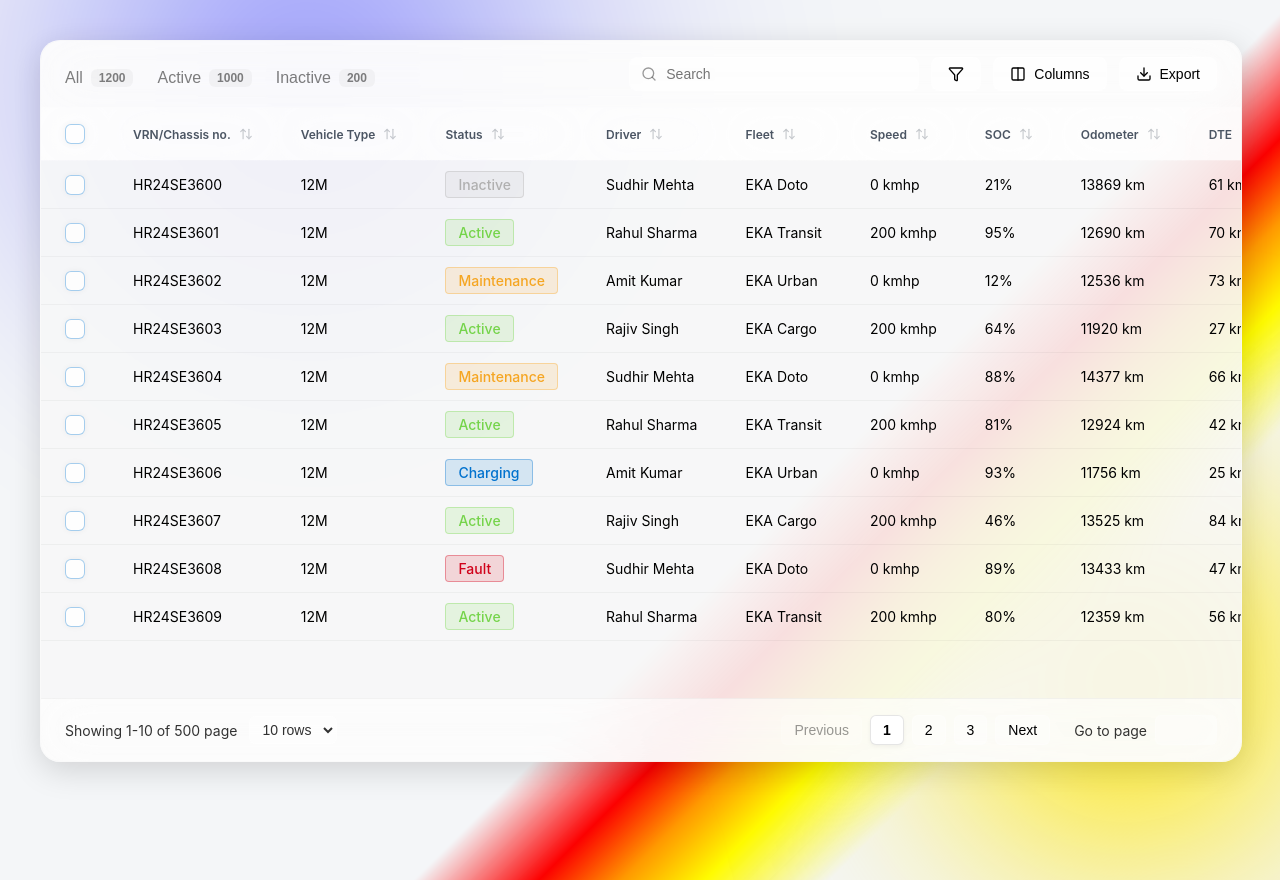
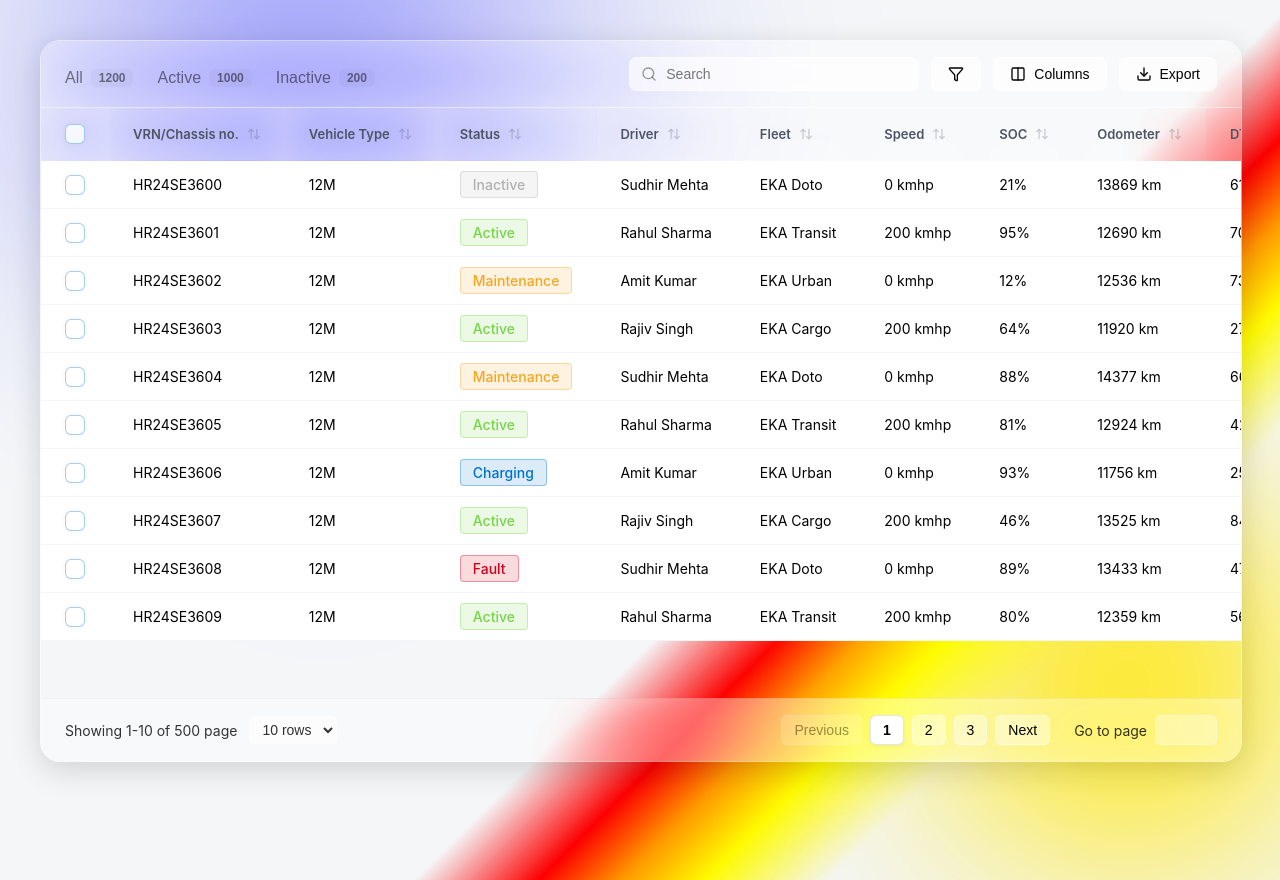
Before and after one commit to Praveen343577/Reusable-Table-Component, a React (Vite) app: page / in a window 1280 px wide. Built offline with nearby package versions, Linux system fonts and the light colour scheme; the HTML template or start-up script is replaced by a standard one.

Commit message:
style: Update Table component styles for improved aesthetics and functionality

```diff
--- a/src/Components/Table.css
+++ b/src/Components/Table.css
@@ -1,9 +1,8 @@
-/* src/Components/common/Table.css */
 .ct-container {
-  --glass-bg: rgba(255, 255, 255, 0.6);
-  --glass-border: rgba(255, 255, 255, 0.3);
-  --row-bg: rgba(248, 248, 248, 0.9);
-  --row-hover-bg: #FFFFFF;
+  --glass-bg: rgba(255, 255, 255, 0.4);
+  --glass-border: rgba(255, 255, 255, 0.5);
+  --row-bg: #FFFFFF;
+  --row-hover-bg: #F4F6F8;
   --text-main: #000000;
   --text-muted: #4B5563;
   --radius-main: 20px;
@@ -18,7 +17,7 @@
   display: flex;
   flex-direction: column;
   overflow: hidden;
-  background: var(--row-bg);
+  background: transparent; /* Allows page background to reach header/footer */
   border: 1px solid var(--glass-border);
 }
 
@@ -28,8 +27,8 @@
   justify-content: space-between;
   padding: 16px 24px 0 24px;
   background: var(--glass-bg);
-  backdrop-filter: blur(24px);
-  -webkit-backdrop-filter: blur(24px);
+  backdrop-filter: blur(24px) saturate(150%);
+  -webkit-backdrop-filter: blur(24px) saturate(150%);
   border-bottom: 1px solid var(--glass-border);
   z-index: 10;
 }
@@ -146,7 +145,9 @@
   flex: 1;
   overflow-y: auto;
   overflow-x: auto;
-  background: transparent;
+  /* background: transparent;  */
+  backdrop-filter: none;
+  -webkit-backdrop-filter: none;
   max-height: calc(15 * 48px + 54px);
 }
 
@@ -159,11 +160,11 @@
 .ct-table th {
   position: sticky;
   top: 0;
-  background: rgba(255, 255, 255, 0.75);
-  backdrop-filter: blur(24px);
-  -webkit-backdrop-filter: blur(24px);
+  background: var(--glass-bg);
+  backdrop-filter: blur(24px) saturate(150%);
+  -webkit-backdrop-filter: blur(24px) saturate(150%);
   padding: 16px 24px;
-  font-size: 12px;
+  font-size: 13px;
   font-weight: 600;
   color: var(--text-muted);
   border-bottom: 1px solid var(--glass-border);
@@ -175,9 +176,6 @@
 
 .ct-th-sortable {
   cursor: pointer;
-  transition: background 0.2s;
-}
-.ct-th-sortable:hover {
   background: rgba(255, 255, 255, 0.9);
 }
 
@@ -205,11 +203,15 @@
   box-sizing: border-box;
 }
 
-.ct-table tr {
-  transition: background 0.15s;
+.ct-table thead tr {
+  background: transparent;
 }
 
-.ct-table tr:hover {
+.ct-table tbody tr {
+  background: var(--row-bg);
+}
+
+.ct-table tbody tr:hover {
   background: var(--row-hover-bg);
 }
 
@@ -272,8 +274,8 @@
   justify-content: space-between;
   padding: 16px 24px;
   background: var(--glass-bg);
-  backdrop-filter: blur(24px);
-  -webkit-backdrop-filter: blur(24px);
+  backdrop-filter: blur(24px) saturate(150%);
+  -webkit-backdrop-filter: blur(24px) saturate(150%);
   border-top: 1px solid var(--border-color);
   z-index: 10;
 }
```
